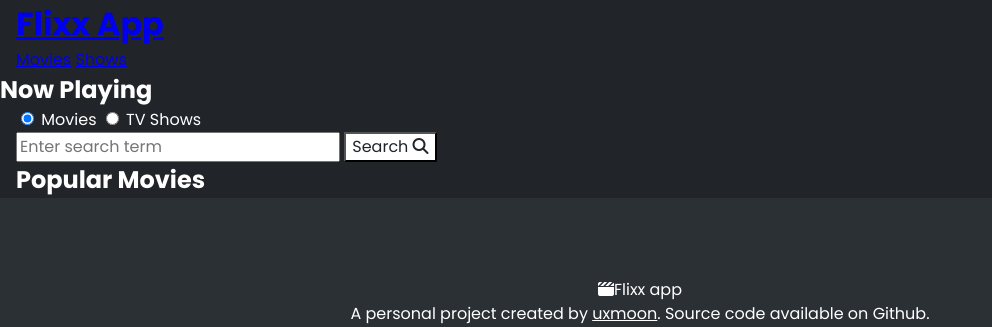
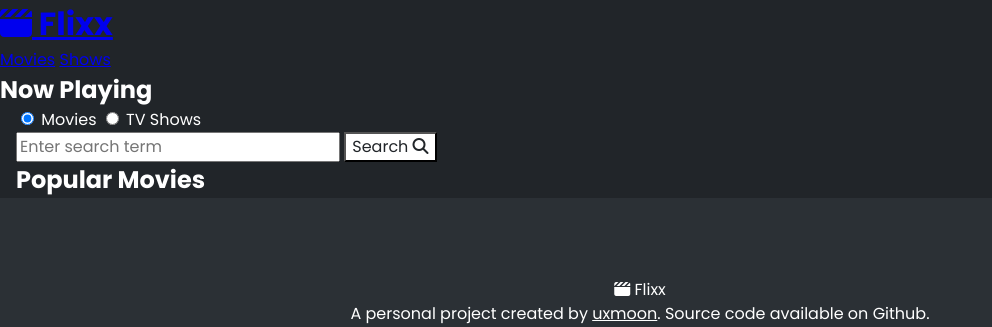
Before and after one commit to uxmoon/flixx-app, a website: page index.html in a window 1280 px wide. Shown: the top 327 px of the page, without its empty margins (0-992 px from the left). Drawn offline with Linux system fonts and the light colour scheme; no server answers.

Commit message:
Add header BEM classes

```diff
--- a/index.html
+++ b/index.html
@@ -18,10 +18,12 @@
     <title>Flixx App</title>
   </head>
   <body>
-    <header>
-      <div class="container">
-        <h1><a href="/">Flixx App</a></h1>
-        <nav>
+    <header class="header">
+      <div class="header__container">
+        <h1 class="header__logo">
+          <a href="/"> <i class="fa-solid fa-clapperboard"></i> Flixx</a>
+        </h1>
+        <nav class="header__nav">
           <a href="/">Movies</a>
           <a href="/shows.html">Shows</a>
         </nav>
@@ -62,7 +64,7 @@
     <footer class="footer">
       <div class="container">
         <div class="footer__logo">
-          <i class="fa-solid fa-clapperboard"></i>Flixx app
+          <i class="fa-solid fa-clapperboard"></i> Flixx
           <p>
             A personal project created by
             <a href="https://github.com/uxmoon" target="_blank">uxmoon</a>.
```
